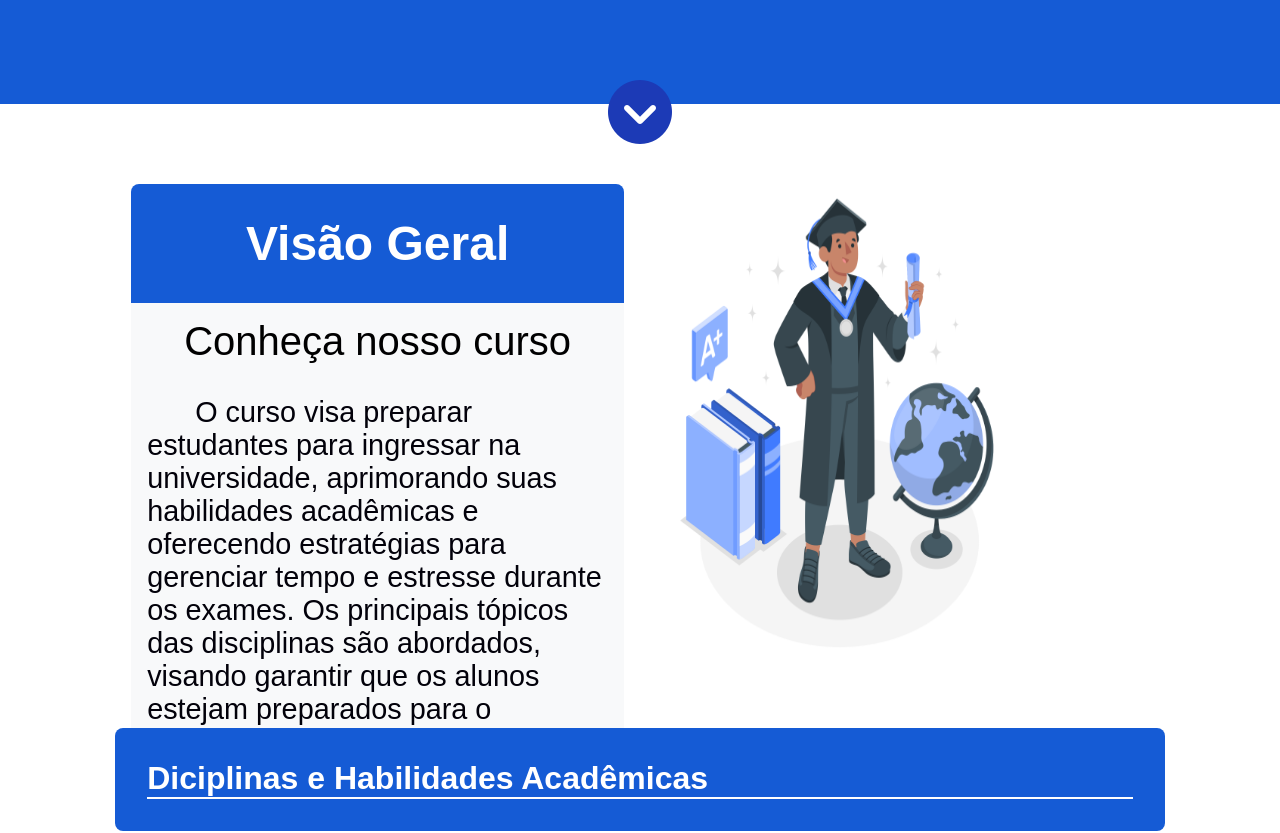
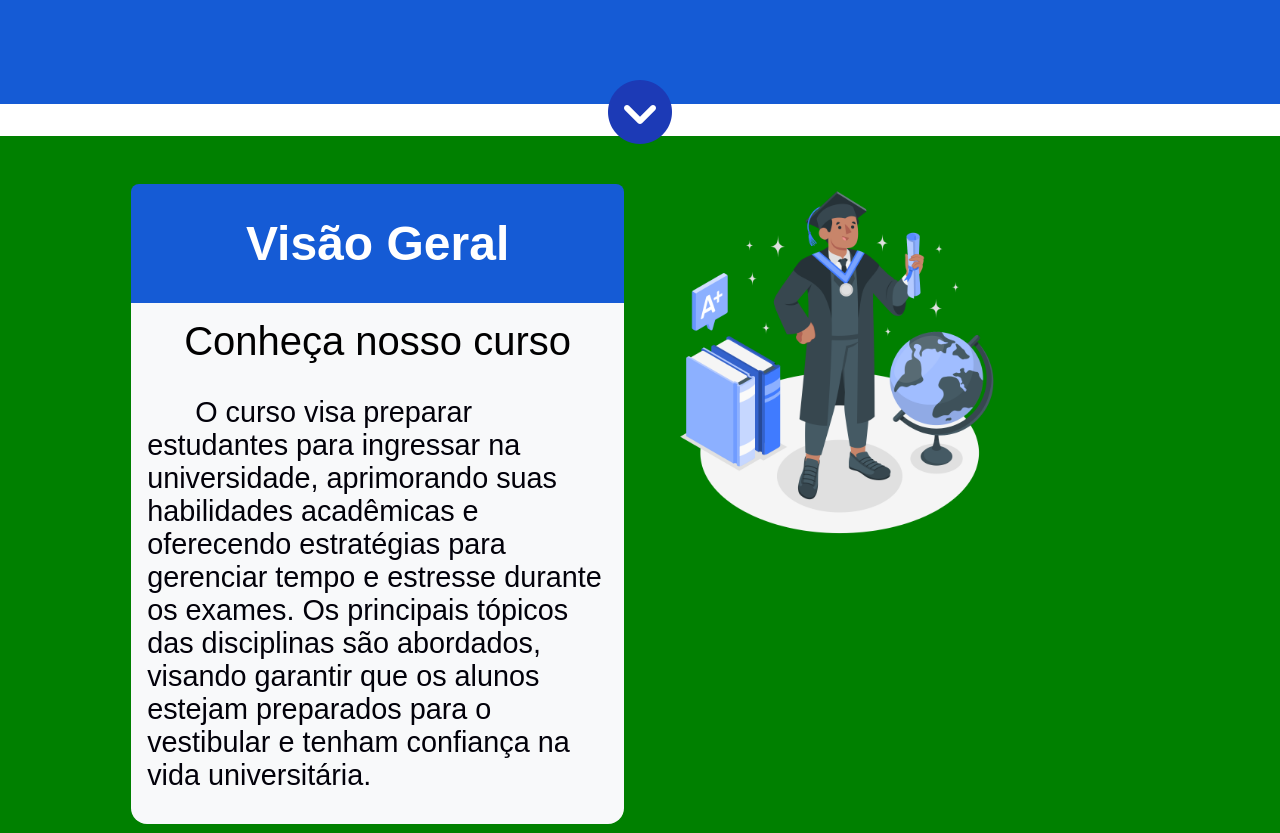
Before and after one commit to viniciuss1001/Projeto-EducaMais2.0, a plain HTML site: page index.html in a window 1280 px wide. Shown: the part 680-1513 px from the top of the page. Drawn offline with Linux system fonts and the light colour scheme.

Commit message:
visão geral 2
alterações simples

```diff
--- a/css/style.css
+++ b/css/style.css
@@ -504,11 +504,12 @@ section{
 /*área de visão geral do curso*/
 .geral{
     margin-top: 2rem;
-    height: 70vh;
+    height: auto;
     display: flex;
     flex-wrap: wrap;
     gap: 1rem;
     flex-grow: 1;
+    background-color: green;
 }
 .geral .content{
     padding: 1rem;
```
